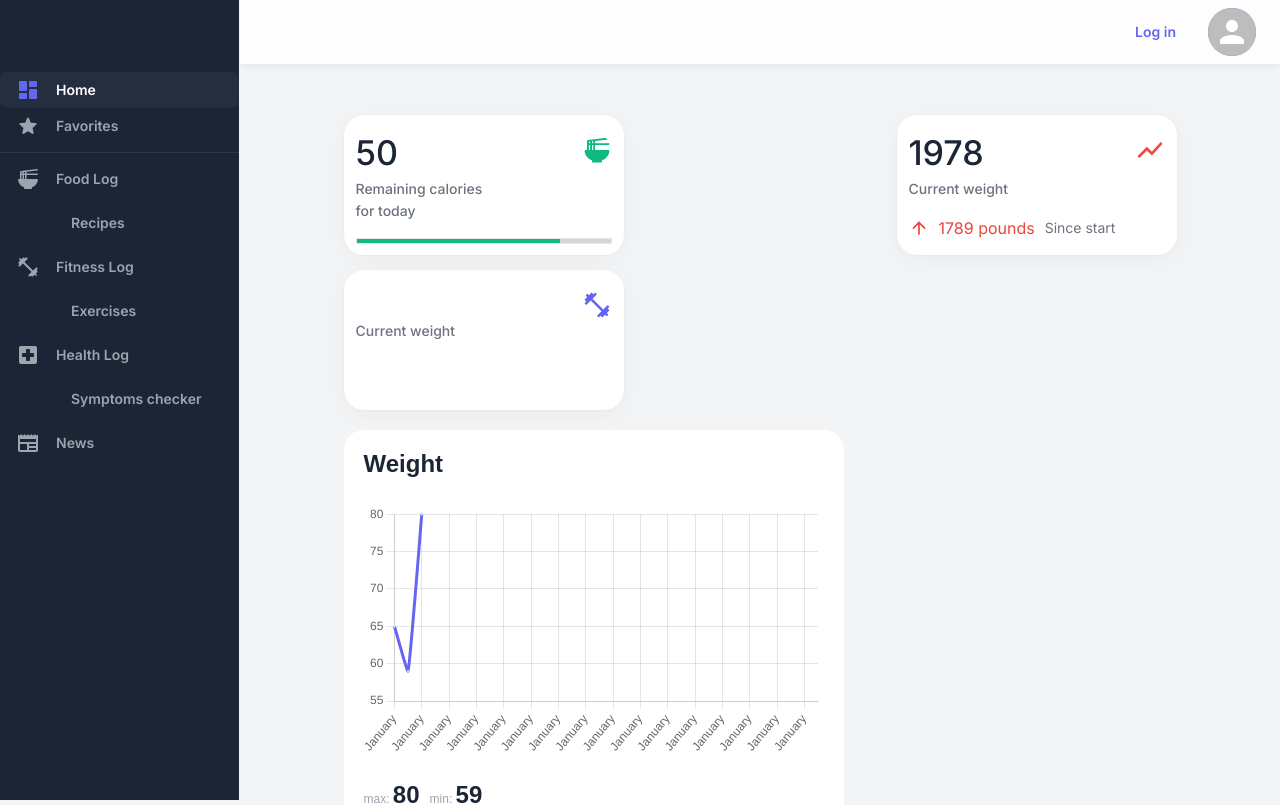
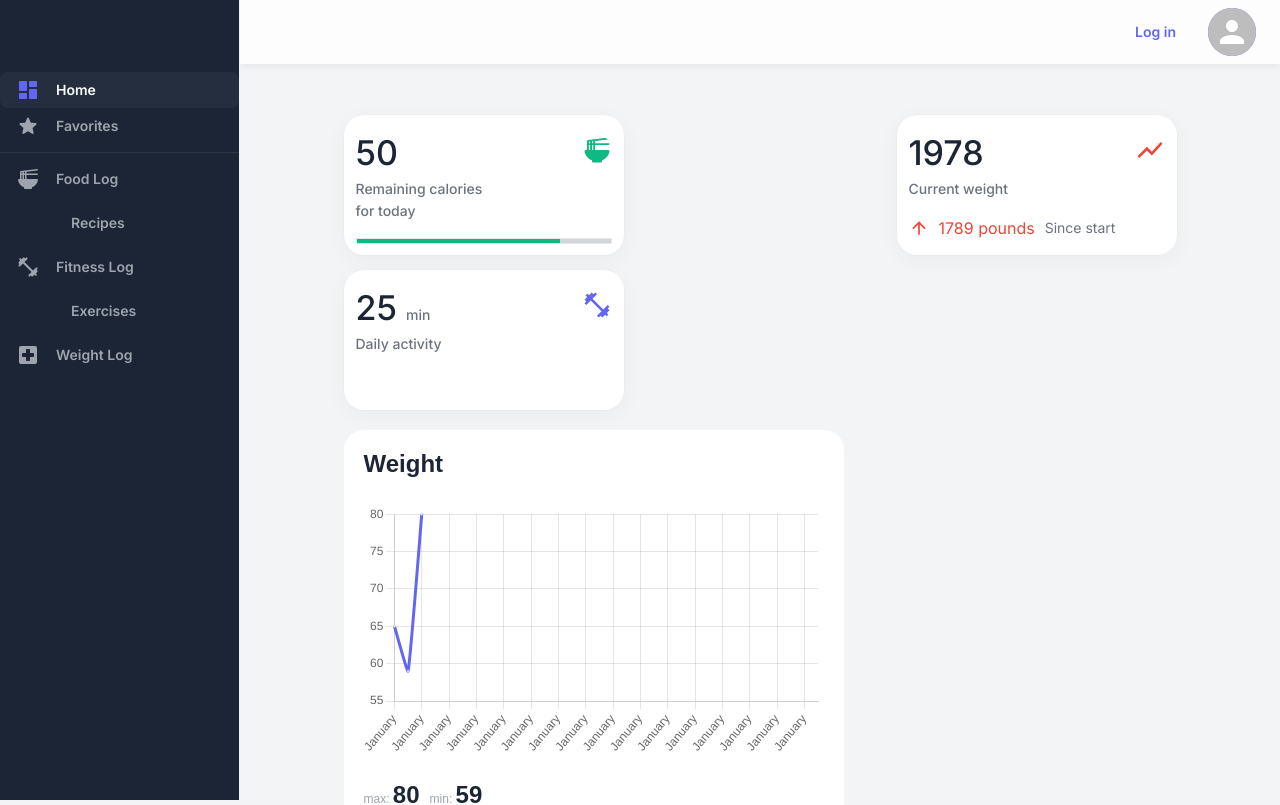
Before and after one commit to nataYar/health-hub, a Next.js app: page /dashboard in a window 1280 px wide. Shown: the top 805 px of the page. Built offline with nearby package versions, Linux system fonts and the light colour scheme.

Commit message:
scheme types updated

```diff
--- a/app/(user)/dashboard/Widgets/ExerciseWidget.js
+++ b/app/(user)/dashboard/Widgets/ExerciseWidget.js
@@ -1,9 +1,10 @@
 'use client'
 import { useState } from "react";
 import { Card, Typography, Avatar, Grid, Box, Stack } from "@mui/material";
-import ShowChartIcon from "@mui/icons-material/ShowChart";
-import { extraColors } from "@/app/theme/colors";
+
 import FitnessCenterIcon from '@mui/icons-material/FitnessCenter';
+import ArrowDownwardOutlinedIcon from "@mui/icons-material/ArrowDownwardOutlined";
+import ArrowUpwardOutlinedIcon from "@mui/icons-material/ArrowUpwardOutlined";
 
 const ExerciseWidget = () => {
   return (
@@ -25,6 +26,9 @@ const ExerciseWidget = () => {
           }}
         >
           {/* {currentWeight} */}
+          25 <span style={{fontWeight: 500,
+          fontSize:'14px',
+          color: "#6C737F"}}> min</span>
         </Typography>
       </Grid>
       <Grid item>
@@ -55,7 +59,7 @@ const ExerciseWidget = () => {
               mb: 0.75,
             }}
           >
-            Current weight
+            Daily activity
           </Typography>
         </Grid>
       </Grid>
--- a/app/fitness/page.js
+++ b/app/fitness/page.js
@@ -129,6 +129,7 @@ const LogExercise = () => {
           <DataPickerContainer
             selectedDate={selectedDate}
             setSelectedDate={setSelectedDate}
+            widthMd='150px'
           />
         </Box>
         <Button
--- a/app/food/BottomTable.js
+++ b/app/food/BottomTable.js
@@ -93,7 +93,7 @@ const BottomTable = ({ data }) => {
     <Box
     component={Paper}
       sx={{
-        mt: "30px",
+        my: "30px",
         width: "100%",
         borderRadius: "20px",
       }}
--- a/app/health/WeightLogger.js
+++ b/app/health/WeightLogger.js
@@ -100,6 +100,7 @@ const WeightLogger = () => {
         <DatePickerContainer
           selectedDate={selectedDate}
           setSelectedDate={setSelectedDate}
+          widthMd="100%"
         />
 
         <Button variant="contained" type="submit">
--- a/app/nav/navConfiq.js
+++ b/app/nav/navConfiq.js
@@ -37,16 +37,16 @@ export const navItems = [
       ],
     },
     {
-      text: 'Health Log',
+      text: 'Weight Log',
       icon: <LocalHospitalRoundedIcon />,
       link: '/health',
-      subItems: [
-        { text: 'Symptoms checker', link: '/health/symptoms' },
-      ],
+      // subItems: [
+      //   { text: 'Symptoms checker', link: '/health/symptoms' },
+      // ],
     },
-    {
-      text: 'News',
-      icon: <NewspaperRoundedIcon />,
-      link: '/news'
-    },
+    // {
+    //   text: 'News',
+    //   icon: <NewspaperRoundedIcon />,
+    //   link: '/news'
+    // },
   ];
--- a/components/DatePickerContainer.js
+++ b/components/DatePickerContainer.js
@@ -7,7 +7,7 @@ import dayjs from "dayjs";
 import { DatePicker } from "@mui/x-date-pickers/DatePicker";
 import { MobileDatePicker } from "@mui/x-date-pickers/MobileDatePicker";
 
-const DatePickerContainer = ({ selectedDate, setSelectedDate }) => {
+const DatePickerContainer = ({ selectedDate, setSelectedDate, widthMd }) => {
   const { screenWidth } = useContext(UserContext);
 
 // useEffect(() => {
@@ -23,13 +23,13 @@ const DatePickerContainer = ({ selectedDate, setSelectedDate }) => {
           value={selectedDate}
           onChange={(newValue) => setSelectedDate(newValue)}
           sx={{
-            width: {xs: "100%", md: "150px"},
+            width: {xs: "100%", md: widthMd },
           }}
         />
       ) : (
         <DatePicker
           sx={{
-            width: {xs: "100%", md: "150px"},
+            width: {xs: "100%", md: widthMd}
           }}
           label="Pick a date"
           value={selectedDate}
```
Also changed, not shown: app/fitness/FitnessLogContainer.js (+5 -4 lines), app/food/SearchBar.js (+6 -4 lines), 1 other file (tests, documents, lock files or other folders).
